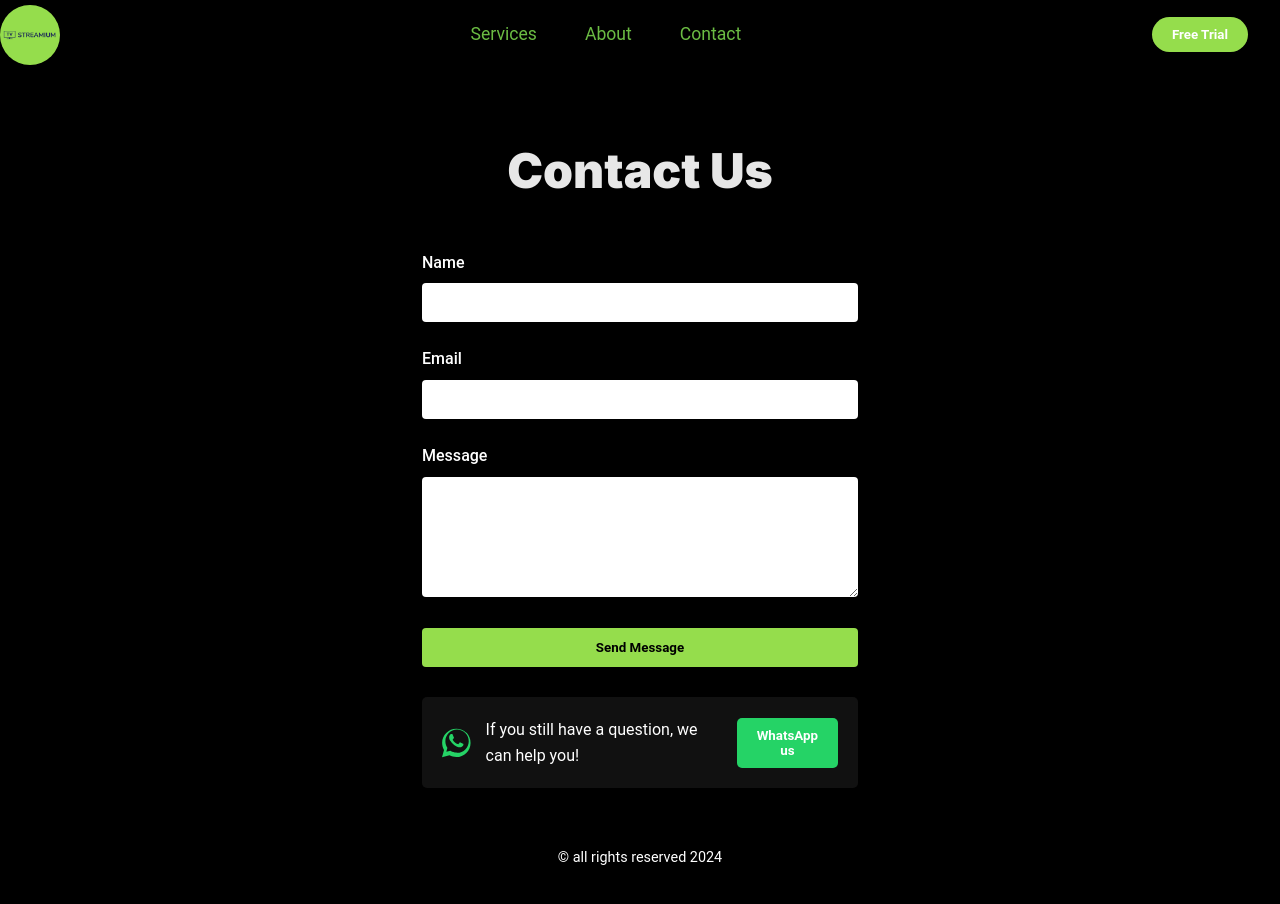
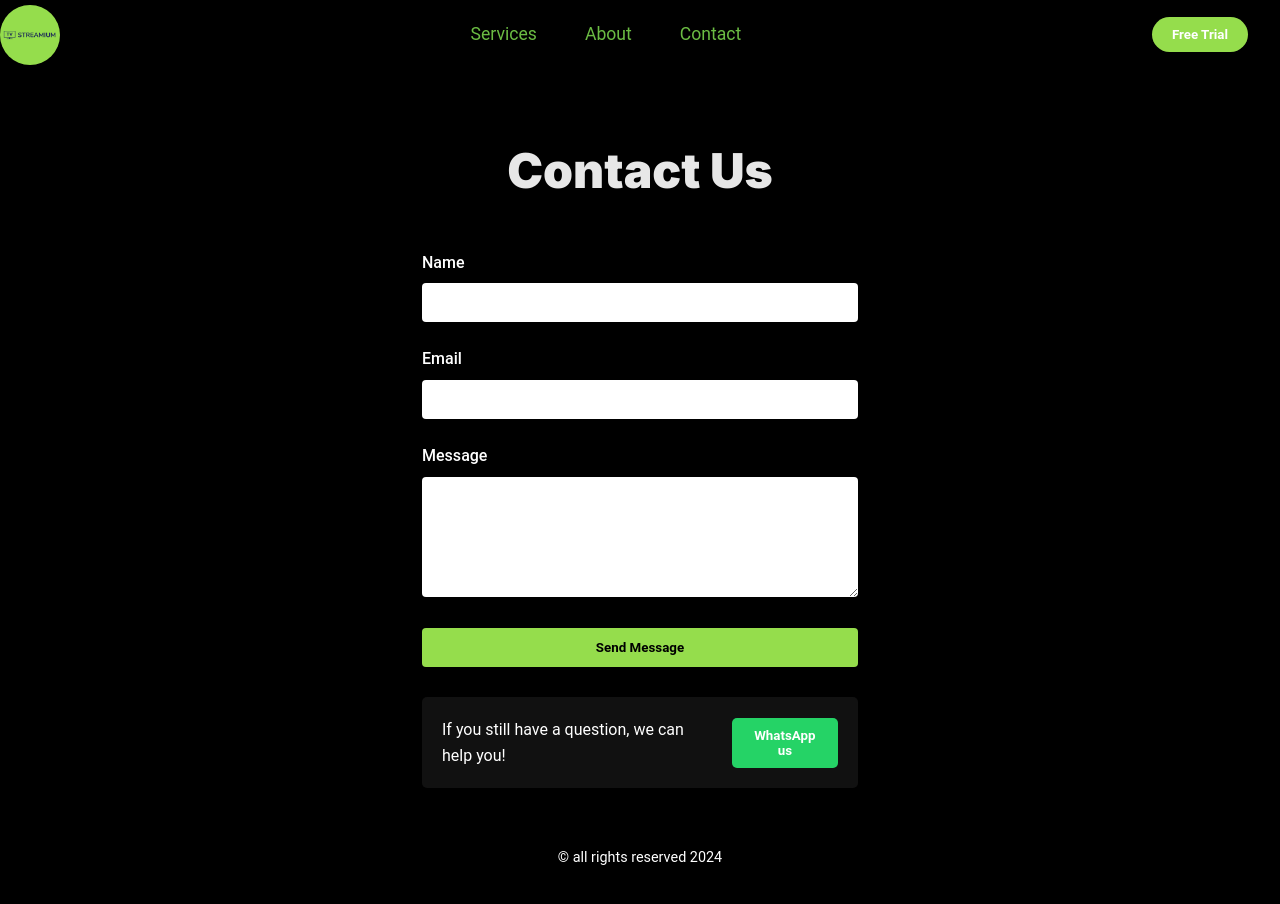
Before and after one commit to AramDawara123/IPTV, a React (Vite) app in the folder IPTV-REACT/: page /contact in a window 1280 px wide. Shown: the top 904 px of the page. Built offline with nearby package versions, Linux system fonts and the light colour scheme.

Commit message:
contact us page design aangepast

```diff
--- a/IPTV-REACT/src/Home.tsx
+++ b/IPTV-REACT/src/Home.tsx
@@ -138,6 +138,7 @@ const Home: React.FC = () => {
           </div>
         ))}
       </div>
+
       <div className="wrapper">
         {[
           "images/brand_item14-150x46-1-1.webp",
--- a/IPTV-REACT/src/pages/Contact.tsx
+++ b/IPTV-REACT/src/pages/Contact.tsx
@@ -91,18 +91,6 @@ const Contact: React.FC = () => {
       {/* WhatsApp ondersteuning */}
       <div className="support">
         <div className="support-text">
-          <svg
-            className="support-icon"
-            xmlns="http://www.w3.org/2000/svg"
-            viewBox="0 0 448 512"
-            width="40"
-            height="40"
-          >
-            <path
-              fill="#25D366"
-              d="M380.9 97.1C339 55.1 283.2 32 223.9 32c-122.4 0-222 99.6-222 222 0 39.1 10.2 77.3 29.6 111L0 480l117.7-30.9c32.4 17.7 68.9 27 106.1 27h.1c122.3 0 224-99.6 224-222 0-59.3-23-115.6-60.9-157.9zm-157 306.8h-.1c-30.3 0-60.1-8-86.3-23.2l-6.2-3.7-63.1 16.5 16.8-61.5-4.1-6.6c-18.2-29.3-27.8-63.2-27.8-98.1 0-100.7 82-182.8 182.9-182.8 48.9 0 94.8 19 129.5 53.7 34.7 34.7 53.8 80.7 53.8 129.5 0 100.7-82.1 182.8-183 182.8zm101.6-138.4c-5.5-2.8-32.7-16.1-37.8-17.9-5.1-1.9-8.8-2.8-12.5 2.8s-14.3 17.9-17.5 21.6-6.4 4.2-11.8 1.4c-32.7-16.3-54.2-29.2-76.1-66.2-5.8-10 5.8-9.3 16.3-30.9 1.8-3.7.9-6.9-.5-9.7-1.4-2.8-12.5-30.1-17.1-41.3-4.5-10.9-9.1-9.4-12.5-9.6-3.2-.2-6.9-.2-10.6-.2-3.7 0-9.7 1.4-14.7 6.9-5.1 5.5-19.3 19-19.3 46.2s19.8 53.7 22.6 57.4c2.8 3.7 38.9 59.4 94.6 83.4 13.2 5.7 23.5 9.1 31.5 11.6 13.2 4.2 25.2 3.6 34.7 2.2 10.6-1.6 32.7-13.4 37.3-26.3 4.5-12.8 4.5-23.7 3.2-26.2-1.2-2.5-5.1-3.9-10.6-6.7z"
-            />
-          </svg>
           <span>If you still have a question, we can help you!</span>
         </div>
         <button className="whatsapp-button-1">
```
